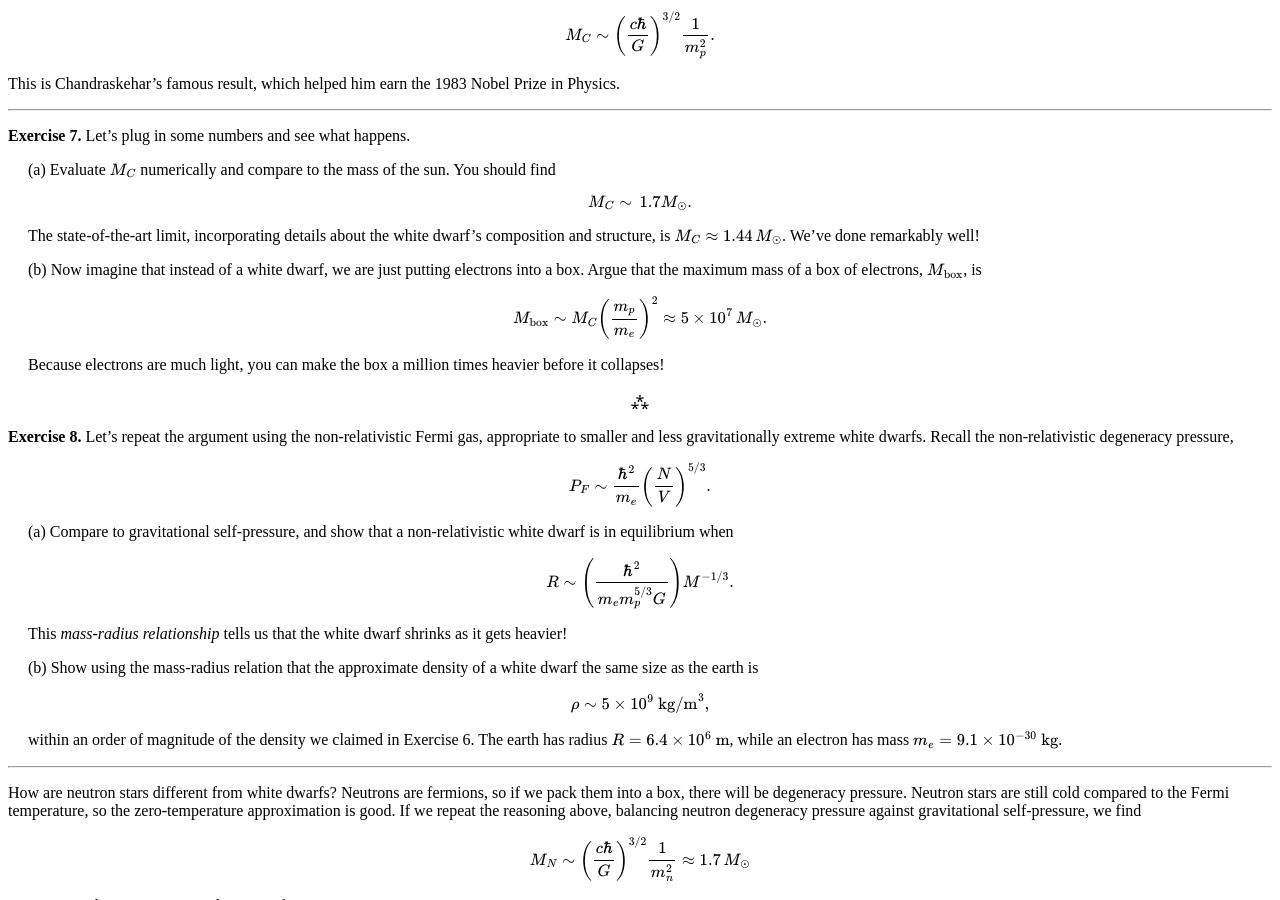
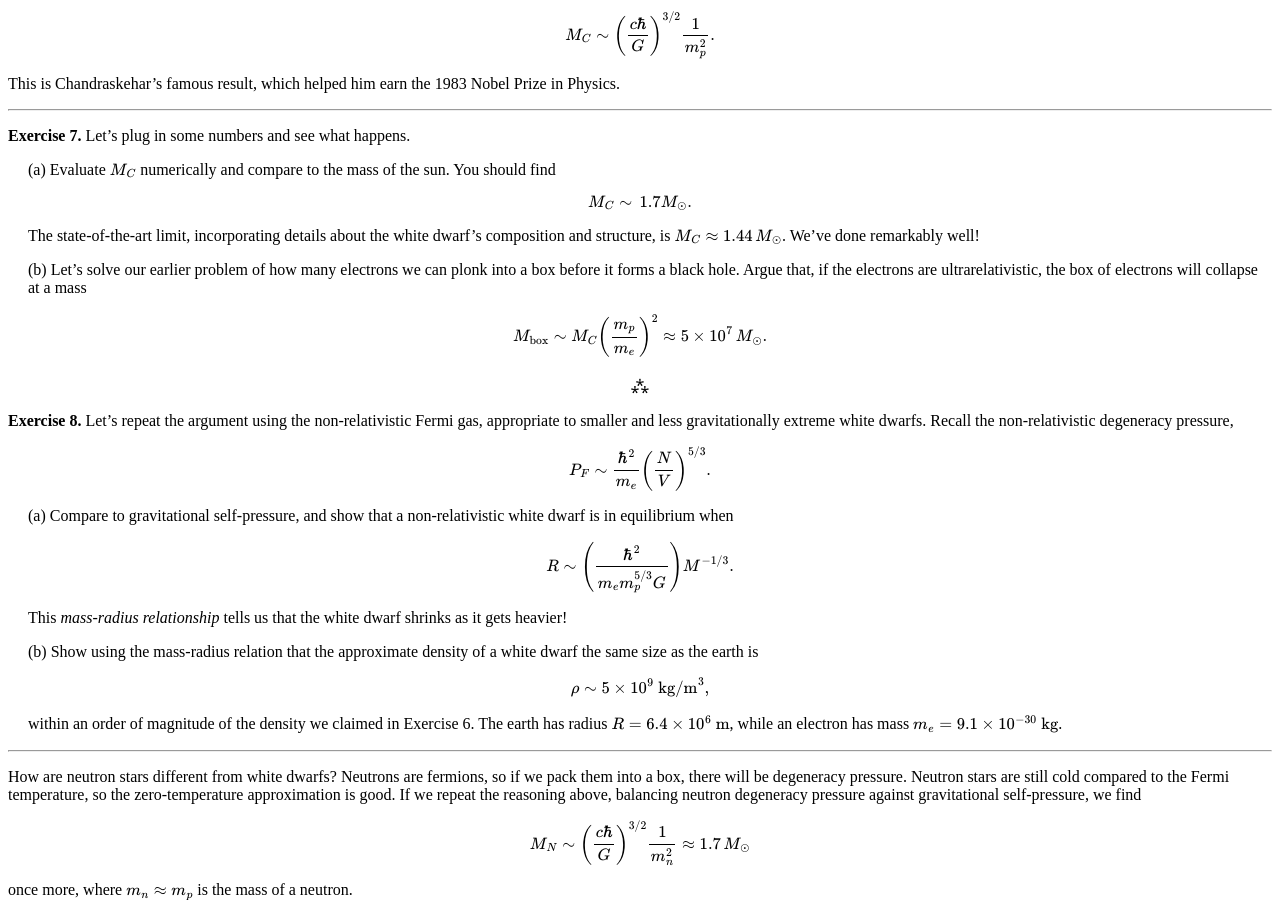
Before and after one commit to hapax/hapax.github.io, a Jekyll site: the page built from assets/chandra.md, in a window 1280 px wide and 900 px high, scrolled down 7653 px. Built offline with Jekyll 4.4.1, drawn with Linux system fonts in a browser that asks for light colours; our own code applies the rules of GitHub Pages for plain Markdown files; formulas are drawn with MathJax 3; a script that is not in the unit is left out.

Commit message:
Update chandra.md

```diff
--- a/assets/chandra.md
+++ b/assets/chandra.md
@@ -740,20 +740,16 @@ We've done remarkably well!
 </span>
 
 <span style="padding-left: 20px; display:block">
-(b) Now imagine that instead of a white dwarf, we are just putting
-electrons into a box.
-Argue that the maximum mass of a box of electrons, $M_\text{box}$, is
+(b) Let's solve our earlier problem of how many electrons we can plonk
+into a box before it forms a black hole.
+Argue that, if the electrons are ultrarelativistic, the box of
+electrons will collapse at a mass
 </span>
 
 $$
 M_\text{box} \sim M_C \left(\frac{m_p}{m_e}\right)^2 \approx 5 \times
 10^7 \, M_\odot.
 $$
-
-<span style="padding-left: 20px; display:block">
-Because electrons are much light, you can make the box a million times
-heavier before it collapses!
-</span>
 
 <p align="center">
   ⁂
```
